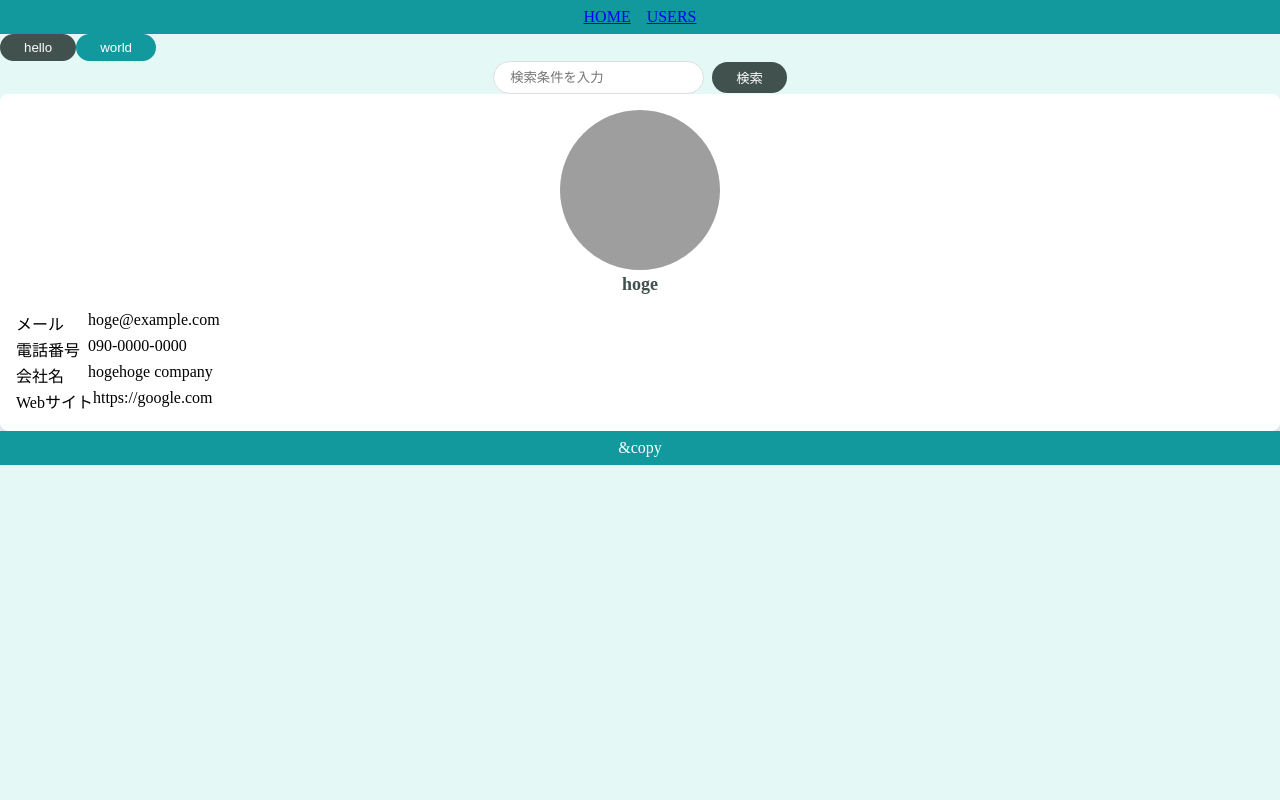
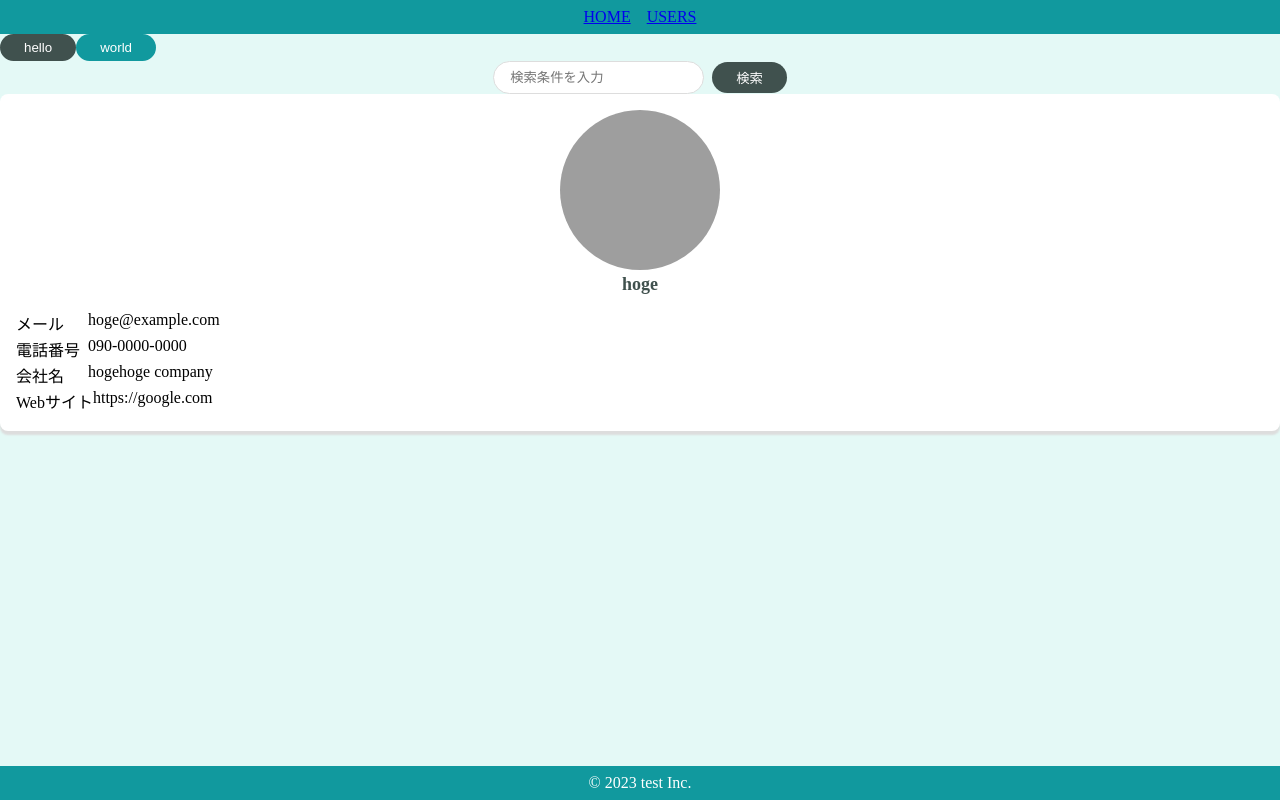
Before and after one commit to Yono1112/react-atomic-design-blog, a React (Create React App) app: page / in a window 1280 px wide. Built offline with nearby package versions, Linux system fonts and the light colour scheme; grey boxes are pictures that could not be loaded.

Commit message:
create header and footer templates

```diff
--- a/src/components/atoms/layout/Footer.jsx
+++ b/src/components/atoms/layout/Footer.jsx
@@ -4,7 +4,7 @@ import { styled } from "styled-components";
 export const Footer = () => {
 	return (
 		<SFooter>
-			&copy
+			&copy; 2023 test Inc.
 		</SFooter>
 	)
 }
@@ -14,6 +14,9 @@ const SFooter = styled.header`
 	color: #fff;
 	text-align: center;
 	padding: 8px 0;
+	position: fixed;
+	bottom: 0;
+	width: 100%;
 `
 
 const SLink = styled(Link)`
```
